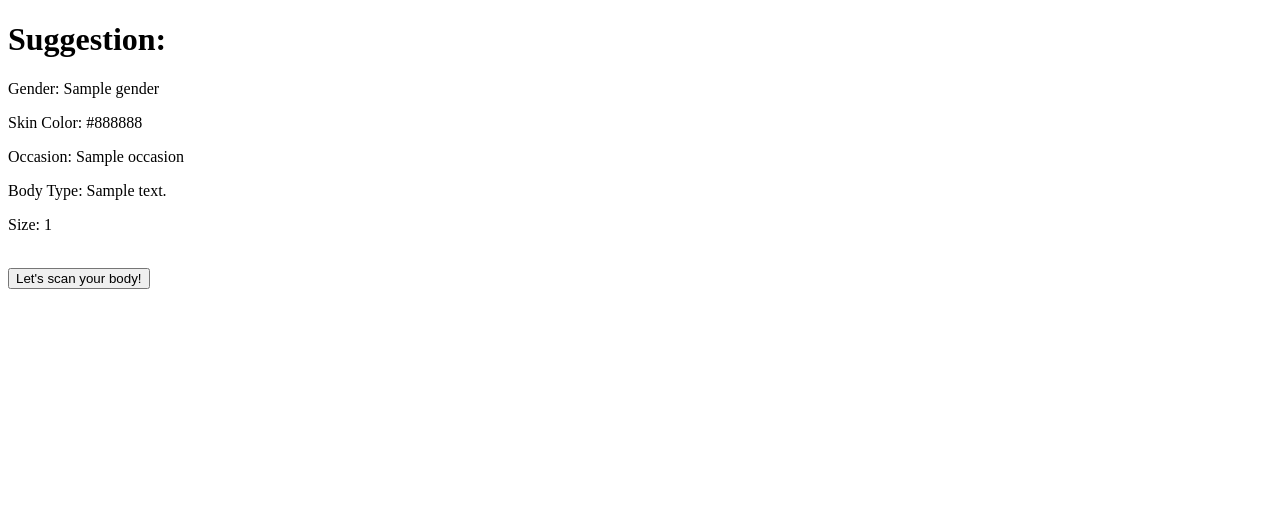
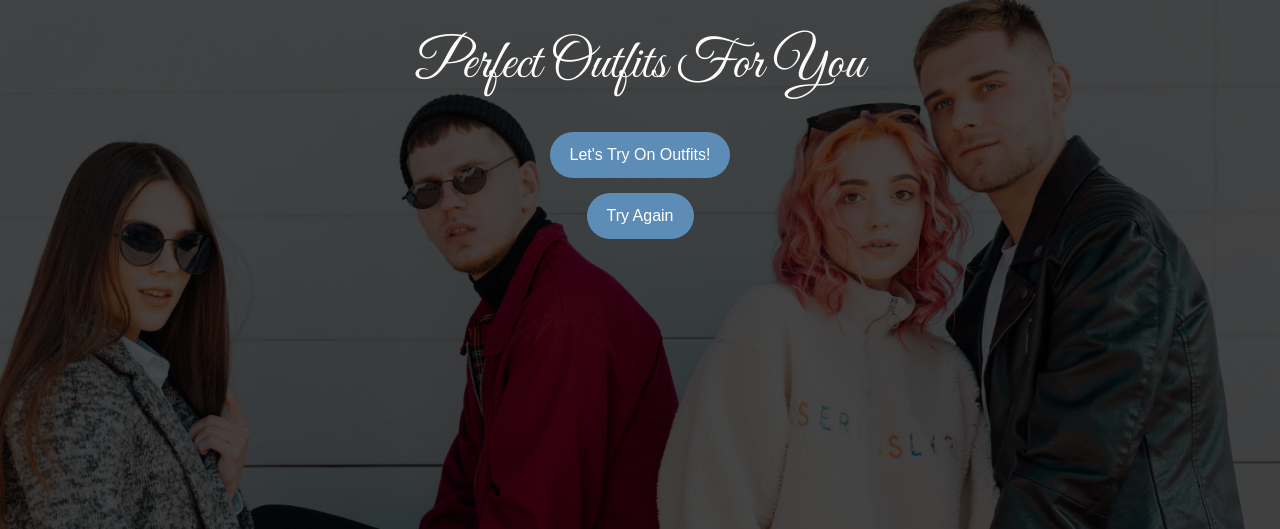
Before and after one commit to TharinduDulanjana1120/LUXE-Plugin, a Flask app: template templates/test.html in a window 1280 px wide. Shown: the top 529 px of the page. Run offline with Flask 3, Linux system fonts and the light colour scheme; the template is opened without the code that fills it: most values are stand-ins (such as "Sample title", 1, 10 or a date in 2020).

Commit message:
Added styles to outfit view page

```diff
--- a/templates/suggest.html
+++ b/templates/suggest.html
@@ -38,7 +38,7 @@
 
         .container {
             background-color: #ede6e6; /* Set background color to white */
-            opacity: 55%;
+            opacity: 65%;
             border-radius: 8px;
             box-shadow: 0 4px 8px rgba(0, 0, 0, 0.1);
             width: calc(45% - 100px); /* Adjusted width to 45% minus margin */
--- a/templates/test.html
+++ b/templates/test.html
@@ -3,21 +3,28 @@
 <head>
     <meta charset="UTF-8">
     <meta name="viewport" content="width=device-width, initial-scale=1.0">
-    <title>LUXE - Suggestion Products </title>
+    <title>Perfect Outfits For You! </title>
     <style>
-        /* * {
+        @import url('https://fonts.googleapis.com/css2?family=Allura&family=Great+Vibes&family=Lobster&display=swap');
+
+        /* /* * {
     margin: 0;
     padding: 0;
     box-sizing: border-box;
-}
+} */
 
-body {
-    font-family: Arial, sans-serif;
-    background-image: url('Images/outfitpage_bg.jpg');
-    background-size: cover;
-    background-repeat: no-repeat;
-    background-attachment: fixed;
-} */
+    body {
+        display: flex;
+        flex-direction: column;
+        /* align-items: center; */
+        justify-content: center;
+        margin: 0;
+        /* padding: 20px; */
+        background-image: url(../static/images/suggestedoutfits_bg.png);
+        background-size: cover;
+        background-attachment: fixed;
+
+    }
 
 .container {
     max-width: 100%;
@@ -55,6 +62,17 @@ body {
     color: rgb(0, 0, 0);
 }
 
+h1 {
+    font-family: "Great Vibes", cursive;
+    font-weight: 400;
+    font-style: normal;
+    font-size: 55px;
+    text-align: center;
+    margin: 0 auto;
+    width: 100%;
+    color: rgb(255, 251, 251);
+    padding-top: 30px;
+}
 .image-cards {
     display: flex;
     flex-wrap: wrap;
@@ -126,9 +170,48 @@ body {
     transition: opacity 0.3s ease-in-out;
 }
 
-.card:hover .image-name {
+/* Hover effect for image name */
+.image-card:hover .image-name {
     opacity: 0;
 }
+
+/* Zoom effect on image hover */
+.image-card:hover img {
+    transform: scale(1.05); /* Scale up the image on hover */
+}
+
+/* Media queries for responsiveness */
+@media (max-width: 1200px) {
+    .image-grid {
+        grid-template-columns: repeat(2, 1fr); /* Two columns on smaller screens */
+    }
+}
+
+@media (max-width: 768px) {
+    .image-grid {
+        grid-template-columns: repeat(1, 1fr); /* One column on even smaller screens */
+    }
+}
+
+
+.fit-on-btn {
+    background-color: #5d8db7;
+    color: white;
+    padding: 14px 20px;
+    margin: 15px auto; /* Center the button horizontally */
+    display: block; /* Ensure the button takes full width */
+    border: none;
+    border-radius: 25px;
+    cursor: pointer;
+    font-size: 16px;
+    transition: background-color 0.3s;
+}
+
+.fit-on-btn:hover {
+    background-color: #1a1d40;
+    color: #ffffff;
+}
+
 
 /* For screens smaller than 768px */
 @media (max-width: 768px) {
@@ -160,22 +242,18 @@ body {
     </style>
 </head>
 <body>
-    <h1>Suggestion:</h1>
-    <p>Gender: {{ gender }}</p>
-    <p>Skin Color: {{ skin_color }}</p>
-    <p>Occasion: {{ occasion }}</p>
-    <p>Body Type: {{ body_type }}</p>
-    <p>Size: {{ size }}</p>
+    <h1>Perfect Outfits For You</h1>
+
     <section>
         <br>
-        <button onclick="window.location.href='/body-type'" class="scan-button">Let's scan your body!</button>
+        <button onclick="window.location.href='/body-type'" class="fit-on-btn">Let's Try On Outfits!</button>
         <div>
             <!--1-->
             {% if gender == 'female' and (skin_color == 'fair' or skin_color == 'dark' or skin_color == 'tan') and (body_type == 'oval' or body_type == 'pear' ) and occasion == 'party' %}
             <div>
-                <div>
+                <div class="image-grid">
                     {% for image_file in image_files %}
-                    <div>
+                    <div class="image-card">
                          <img src="{{ url_for('static', filename='images/dp/' + image_file) }}" alt="{{ image_file }}">
 
                     </div>
@@ -393,6 +471,7 @@ body {
             </div>
             {% endif %} -->
         </div>
+        <button onclick="window.location.href='/suggest'" class="fit-on-btn">Try Again </button>
     </section>
 
 </body>
```
Also changed, not shown: other parts of templates/test.html (+55 -30 lines), static/images/suggestedoutfits_bg.png (added), 3 other files.
